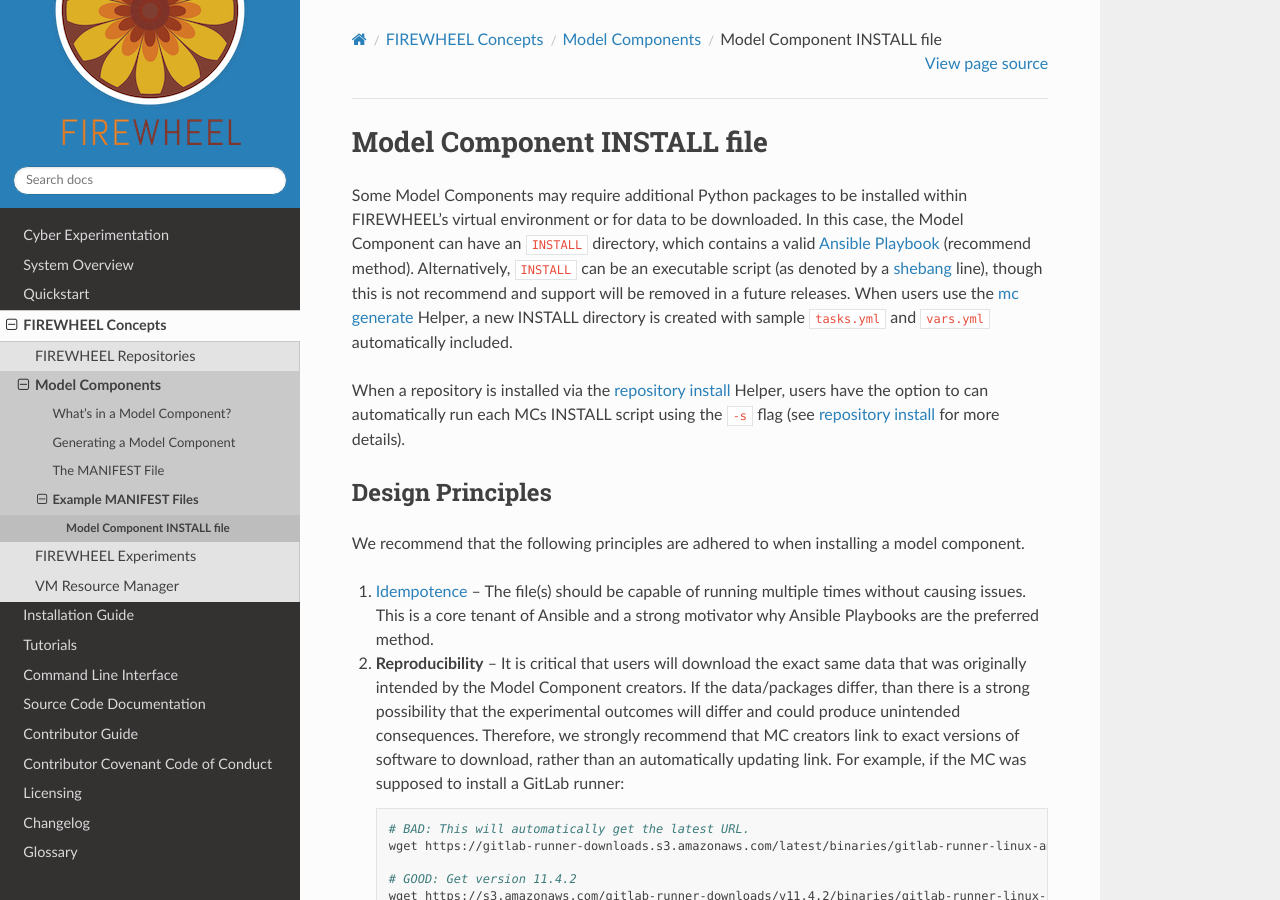
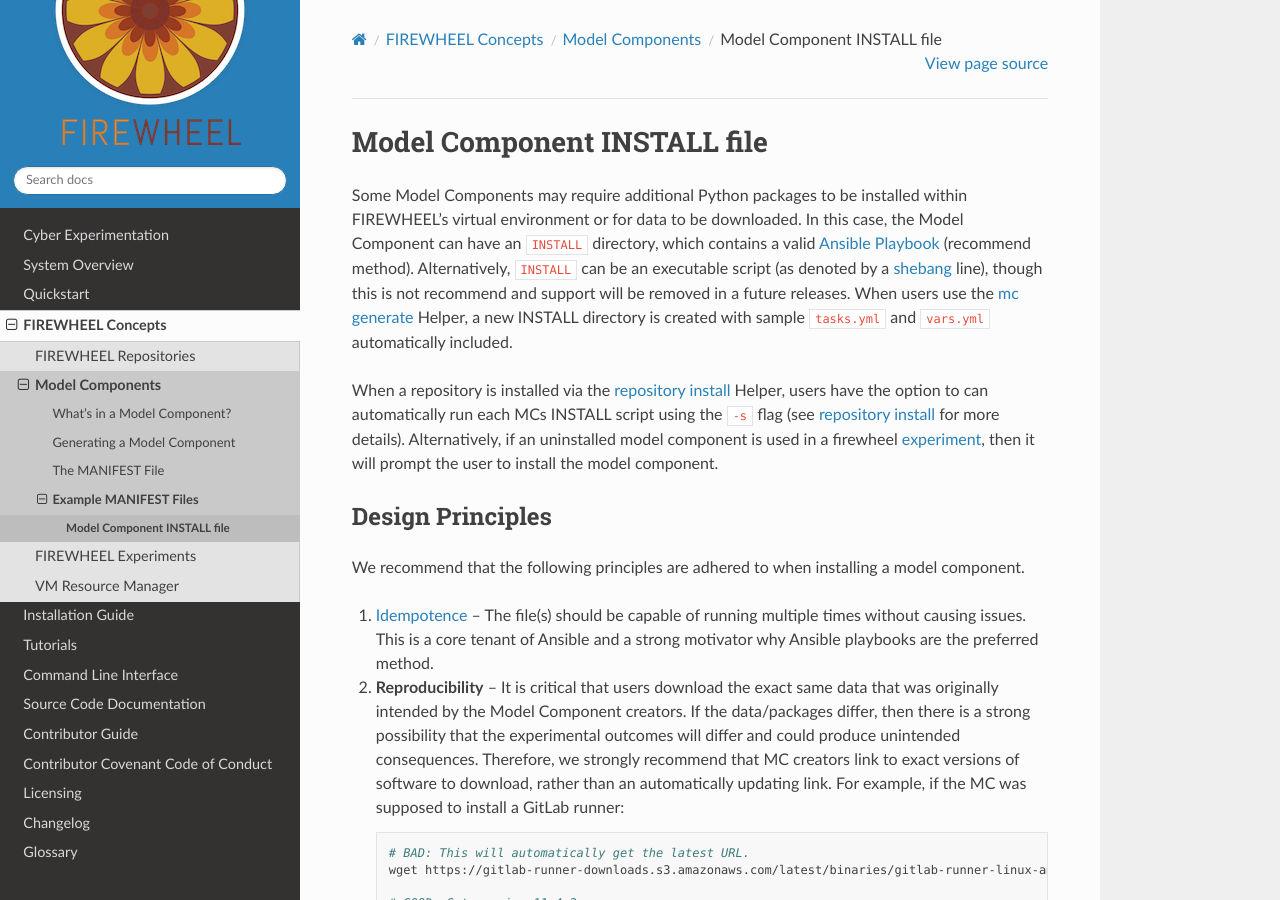
Before and after one commit to sdelliot/firewheel, a Sphinx documentation site: the page built from docs/source/model_component/mc_install.rst, in a window 1280 px wide and 900 px high. Built offline with Sphinx 7.4.7 and the Read the Docs theme 3.1.0, drawn with Linux system fonts in a browser that asks for light colours; pages that are not in the unit, such as notebooks, are missing from menus; the version number could not be read and is left out; some of the changed text lies outside the part shown.

Commit message:
Documentation updates after careful review

```diff
--- a/docs/source/model_component/mc_install.rst
+++ b/docs/source/model_component/mc_install.rst
@@ -11,6 +11,7 @@
 
 
 When a repository is installed via the :ref:`helper_repository_install` Helper, users have the option to can automatically run each MCs INSTALL script using the ``-s`` flag (see :ref:`helper_repository_install` for more details).
+Alternatively, if an uninstalled model component is used in a firewheel :ref:`helper_experiment`, then it will prompt the user to install the model component.
 
 *****************
 Design Principles
@@ -18,9 +19,9 @@
 
 We recommend that the following principles are adhered to when installing a model component.
 
-1. `Idempotence <https://en.wikipedia.org/wiki/Idempotence>`_ -- The file(s) should be capable of running multiple times without causing issues. This is a core tenant of Ansible and a strong motivator why Ansible Playbooks are the preferred method.
-2. **Reproducibility** -- It is critical that users will download the exact same data that was originally intended by the Model Component creators.
-   If the data/packages differ, than there is a strong possibility that the experimental outcomes will differ and could produce unintended consequences.
+1. `Idempotence <https://en.wikipedia.org/wiki/Idempotence>`_ -- The file(s) should be capable of running multiple times without causing issues. This is a core tenant of Ansible and a strong motivator why Ansible playbooks are the preferred method.
+2. **Reproducibility** -- It is critical that users download the exact same data that was originally intended by the Model Component creators.
+   If the data/packages differ, then there is a strong possibility that the experimental outcomes will differ and could produce unintended consequences.
    Therefore, we strongly recommend that MC creators link to exact versions of software to download, rather than an automatically updating link.
    For example, if the MC was supposed to install a GitLab runner:
 
@@ -100,13 +101,13 @@
 - ``mc_dir`` -- The full path to the model component directory.
 
 In addition to any variables the specific tasks need, the ``vars.yml`` *should* have a ``required_files`` key where a list of the final output files is listed.
-This is because FIREWHEEL supports caching pre-computed blobs from various resources to enable offline experiment access.
+This is because the model component installation is assumed to be complete when all ``required_files`` are present.
+As an added benefit, FIREWHEEL supports caching pre-computed blobs from various resources to enable offline experiment access and the ``required_files`` supports this feature.
 The process of collecting offline required files is automatically handled by FIREWHEEL and using this process is discussed in detail in :ref:`mc_install_cache`.
-These required files should be defined in ``INSTALL/vars.yml`` and the model component installation is assumed to be complete when all ``required_files`` are present.
 If no ``required_files`` are needed, then it can be omitted from ``INSTALL/vars.yml``.
 
 Continuing the example from above, the end result of ``tasks.yml`` is the creation of the file ``{{ mc_dir }}/vm_resources/debs/htop-1_0_2_debs.tgz``.
-Rather than run the tasks (which assume online access), users could provide this file from a cache.
+Therefore, this file is *required* to exist for the model component to be completely installed.
 The ``vars.yml`` file would look like:
 
 .. code-block:: yaml
@@ -130,13 +131,13 @@
 
     Where the file should be located **within** the cache.
     This should not be set by MC creators, as it defaults to ``{{ mc_name }}/file``.
-    However, it is available to be modified by end-users.
+    However, it is available to be modified by end-users if desired.
 
     :type: string
     :required: false
     :default: ``{{ mc_name }}/file``
 
-.. confval:: checksum_algorithm checksum_algo
+.. confval:: checksum_algorithm
 
     Algorithm to determine checksum of file.
     Must be supported by `ansible.builtin.stat <https://docs.ansible.com/ansible/latest/collections/ansible/builtin/stat_module.html#parameter-checksum_algorithm>`_ (e.g, ``"sha1"``, ``"sha256"``, etc.).
@@ -160,12 +161,12 @@
 
 Collecting and retrieving files from a cache is automatically supported in Ansible playbooks without MC designer intervention.
 Currently, FIREWHEEL supports caching files in a file server, git repository, or in an Amazon S3 data store.
-If the user sets the necessary settings in the :ref:`firewheel_configuration` for the described types below, then FIREWHEEL will automatically check those locations for the cached file.
+If the user sets the necessary settings in the :ref:`firewheel_configuration` for the described types below, then FIREWHEEL will automatically check those locations for any model component ``required_files``.
 Users are able to set multiple cache types as FIREWHEEL will check any caches for the required file.
 
 Users setting up a cache should place cached files using the path: ``{{ mc_name }}/{{ item.destination | basename }}``.
-From the example above, the default ``source`` path would be ``linux.ubuntu/debs/htop-1_0_2_debs.tgz``, where ``linux.ubuntu`` is the name of the associated model component.
-Users can optionally modify this path by setting the ``source`` within the model component variables file.
+From the example above, the default ``source`` path would be ``linux.ubuntu/htop-1_0_2_debs.tgz``, where ``linux.ubuntu`` is the name of the associated model component.
+Users can optionally modify this path by setting the :confval:`source` within the model component variables file.
 
 Git Cache
 =========
@@ -188,6 +189,9 @@
         repositories:
           - path: "emulytics/firewheel/mc_repo3"
             branch: "feature-branch"
+      - server_url: "https://user:ACCESS-TOKEN@github.com/"
+        repositories:
+          - path: "firewheel/mc_repo4"
 
 .. confval:: git_servers
 
@@ -208,7 +212,7 @@
         .. note::
 
             If an access token is being used, the user can specify it as part of the URL.
-            For example: ``https://<token>@github.com/user/repo.git``
+            For example: ``https://user:ACCESS-TOKEN@github.com/user/repo.git``
 
     .. confval:: repositories
 
@@ -219,7 +223,7 @@
 
         .. confval:: path
 
-            The path to the git repository containing the cached files. SCP-style URLs are not supported.
+            The path to the git repository containing the cached files. SCP-style URLs are **not** supported.
             When using the ``ssh://`` protocol, please use the following format: ``ssh://username@example.com``.
 
             :type: string
--- a/src/firewheel/control/ansible_playbooks/roles/firewheel/tasks/git.yml
+++ b/src/firewheel/control/ansible_playbooks/roles/firewheel/tasks/git.yml
@@ -16,7 +16,7 @@
 #     repositories:
 #       - path: "emulytics/firewheel/mc_repo3"
 #         branch: "feature-branch"
-#   - server_url: "https://<token>@github.com/"
+#   - server_url: "https://user:ACCESS-TOKEN@github.com/"
 #     repositories:
 #       - path: "firewheel/mc_repo4"
 ###################################################################################################
--- a/src/firewheel/control/ansible_playbooks/roles/firewheel/tasks/git_clone_loop.yml
+++ b/src/firewheel/control/ansible_playbooks/roles/firewheel/tasks/git_clone_loop.yml
@@ -16,7 +16,7 @@
 #     repositories:
 #       - path: "emulytics/firewheel/mc_repo3"
 #         branch: "feature-branch"
-#   - server_url: "https://<token>@github.com/"
+#   - server_url: "https://user:ACCESS-TOKEN@github.com/"
 #     repositories:
 #       - path: "firewheel/mc_repo4"
 ###################################################################################################
--- a/src/firewheel/control/ansible_playbooks/roles/firewheel/tasks/s3.yml
+++ b/src/firewheel/control/ansible_playbooks/roles/firewheel/tasks/s3.yml
@@ -6,13 +6,13 @@
 # An example configuration is shown below:
 #
 # s3_endpoints:
-#   - s3_endpoint: "s3.us-east-1.amazonaws.com"
+#   - s3_endpoint: "https://s3.us-east-1.amazonaws.com"
 #     aws_access_key_id: "SOME KEY ID"
 #     aws_secret_access_key: "SOME SECRET KEY"
 #     buckets:
 #       - "firewheel_bucket1"
 #       - "firewheel_bucket2"
-#   - s3_endpoint: "s3.us-east-2.amazonaws.com"
+#   - s3_endpoint: "https://custom-s3-endpoint:8000"
 #     aws_access_key_id: "SOME KEY ID"
 #     aws_secret_access_key: "SOME SECRET KEY"
 #     buckets:
--- a/src/firewheel/control/ansible_playbooks/roles/firewheel/tasks/s3_pull_loop.yml
+++ b/src/firewheel/control/ansible_playbooks/roles/firewheel/tasks/s3_pull_loop.yml
@@ -6,13 +6,13 @@
 # An example configuration is shown below:
 #
 # s3_endpoints:
-#   - s3_endpoint: "s3.us-east-1.amazonaws.com"
+#   - s3_endpoint: "https://s3.us-east-1.amazonaws.com"
 #     aws_access_key_id: "SOME KEY ID"
 #     aws_secret_access_key: "SOME SECRET KEY"
 #     buckets:
 #       - "firewheel_bucket1"
 #       - "firewheel_bucket2"
-#   - s3_endpoint: "s3.us-east-2.amazonaws.com"
+#   - s3_endpoint: "https://custom-s3-endpoint:8000"
 #     aws_access_key_id: "SOME KEY ID"
 #     aws_secret_access_key: "SOME SECRET KEY"
 #     buckets:
```
Also changed, not shown: other parts of docs/source/model_component/mc_install.rst (+4 -4 lines).
